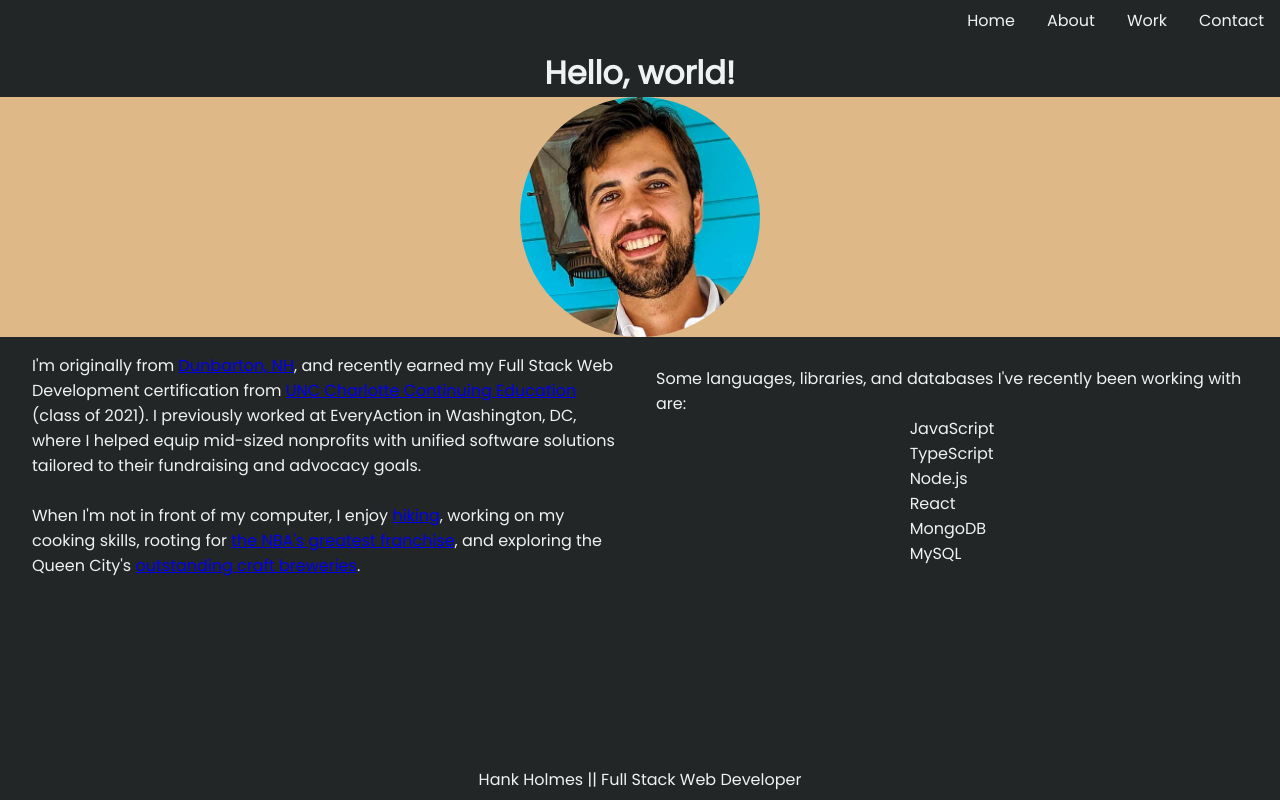
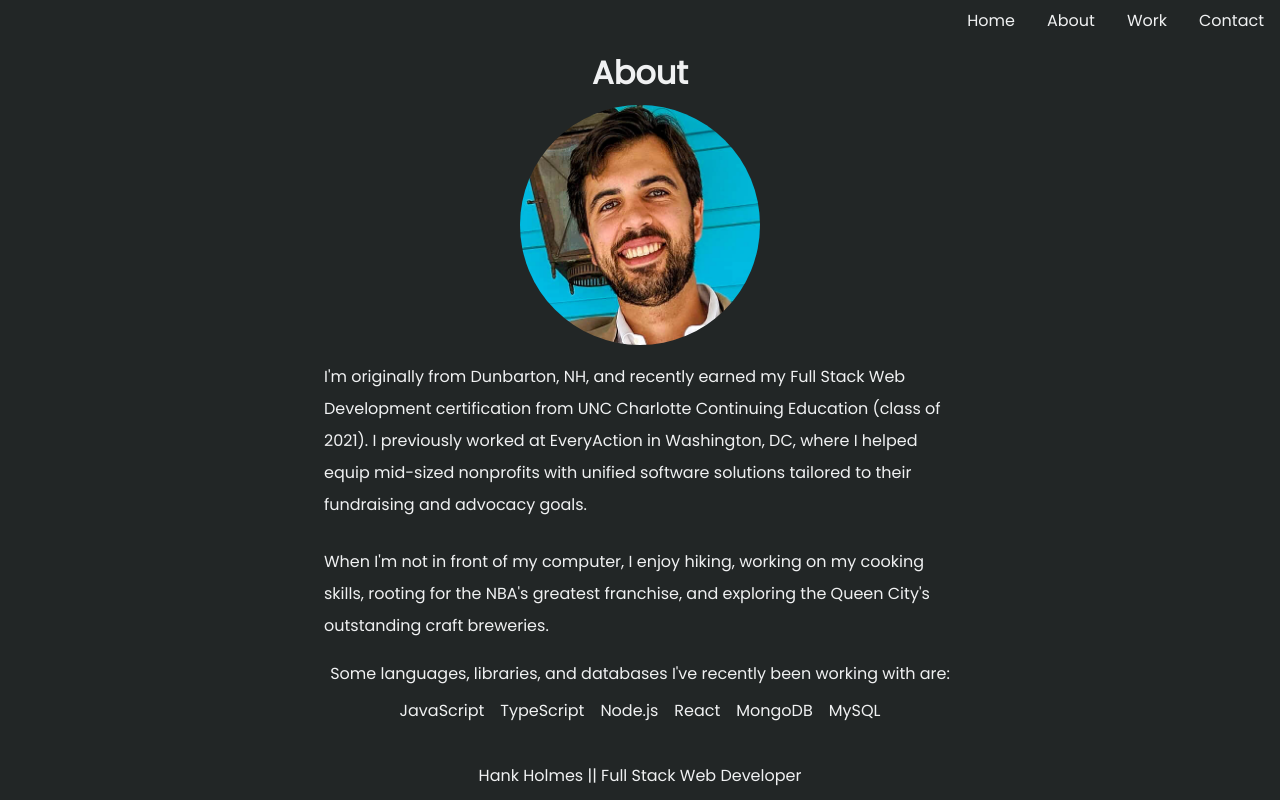
Before and after one commit to HHH-603/V2-Portfolio, a React (Create React App) app: page /about in a window 1280 px wide. Built offline with nearby package versions, Linux system fonts and the light colour scheme.

Commit message:
Editing the styling for my landing page and about page links, and adjusted the container sizes/margins/padding.

```diff
--- a/src/index.css
+++ b/src/index.css
@@ -20,4 +20,5 @@ h1 {
 p {
   text-align: left;
   font-size: 1rem;
+  line-height: 2rem;
 }
--- a/src/pages/about/index.js
+++ b/src/pages/about/index.js
@@ -8,7 +8,7 @@ const About = () => {
     return (
         <>
             <Navbar />
-            <h1>Hello, world!</h1>
+            <h1 className="heading">About</h1>
             <div className="page-wrapper">
                 <div className="profile-container">
                     <img className="profile" src={ProfilePic} alt="profile" />
@@ -24,7 +24,7 @@ const About = () => {
                         When I'm not in front of my computer, I enjoy <a className="about-link" href="https://www.alltrails.com/us/north-carolina">hiking</a>, working on my cooking skills, rooting for <a className="about-link" href="https://en.wikipedia.org/wiki/Boston_Celtics">the NBA's greatest franchise</a>, and exploring the Queen City's <a className="about-link" href="https://www.tripadvisor.com/Attractions-g49022-Activities-c36-t133-Charlotte_North_Carolina.html">outstanding craft breweries</a>.
                     </p>
                 </div>
-                <div className="about-container">
+                <div className="skills-container">
                     <p>Some languages, libraries, and databases I've recently been working with are:</p>
                     <ul className="skill-list">
                         <li className="skill-list-item">JavaScript</li>
--- a/src/pages/about/style.css
+++ b/src/pages/about/style.css
@@ -1,7 +1,12 @@
+.heading {
+    text-align: center;
+    margin-bottom: .25rem;
+    padding-bottom: .25rem;
+}
+
 .profile-container {
     display: flex;
     justify-content: center;
-    background-color: burlywood;
 }
 
 .profile {
@@ -13,19 +18,44 @@
     display: flex;
     flex-flow: row wrap;
     justify-content: center;
-    margin: 1rem;
+    margin: .25rem;
+    padding: .25rem;
 }
 
 .about-container {
     display: flex;
     flex-flow: column wrap;
+    width: 50vw;
+    margin: .25rem;
+    padding: .25rem;
+}
+
+.about-link {
+    text-decoration: none;
+    color: #F0F1F2;
+}
+
+.about-link:hover,
+.about-link:focus {
+    border-bottom: .1rem solid #F0F1F2;
+}
+
+.skills-container {
+    display: flex;
+    flex-flow: column wrap;
     align-items: center;
     justify-content: center;
-    width: 30%;
-    margin: 0 1rem;
-    flex: 1;
+    width: 50vw;
+    margin: .25rem;
+    padding: .25rem;
 }
 
 .skill-list {
     list-style: none;
+    display: inline-flex;
 }
+
+.skill-list-item {
+    margin: .25rem;
+    padding: .25rem;
+}
```
